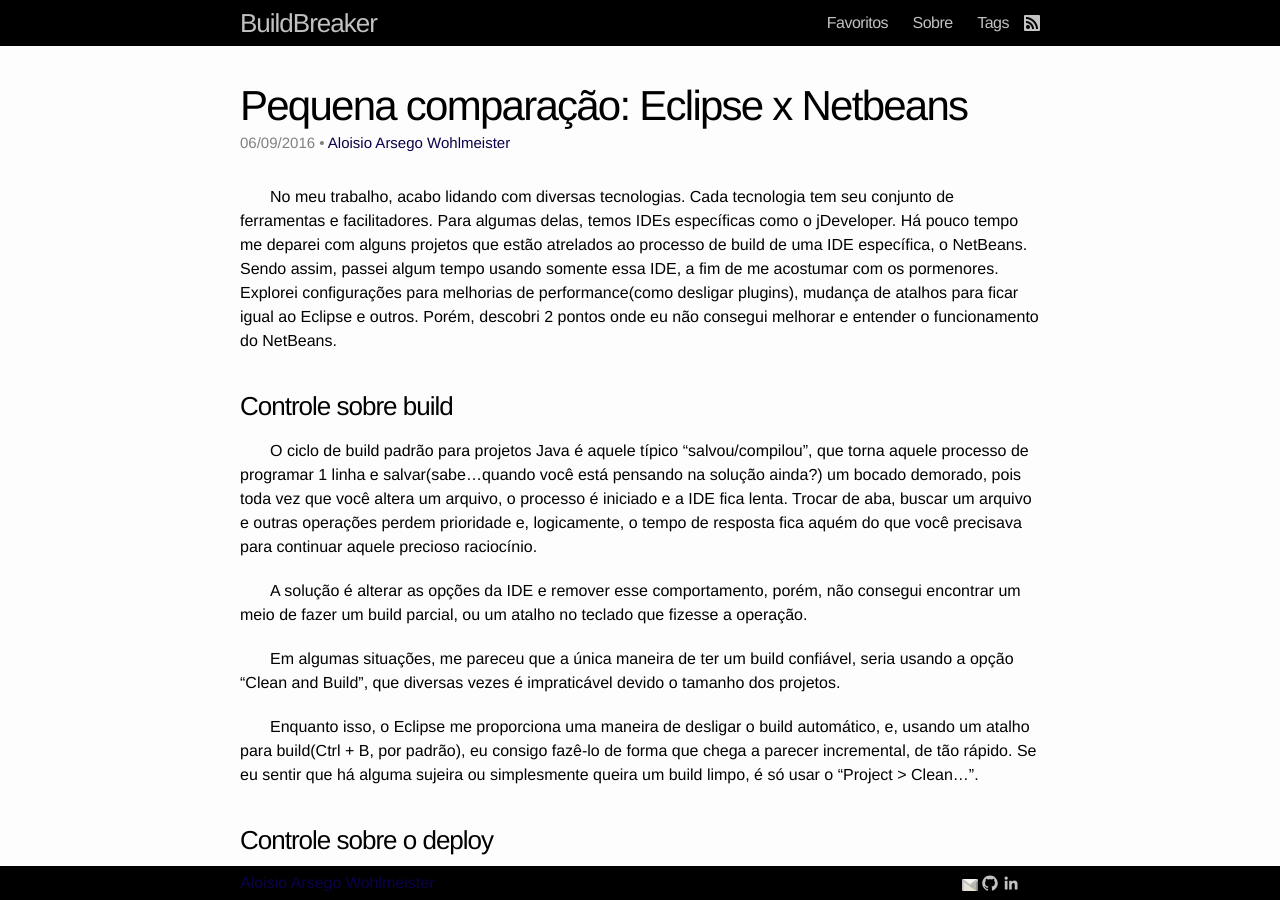
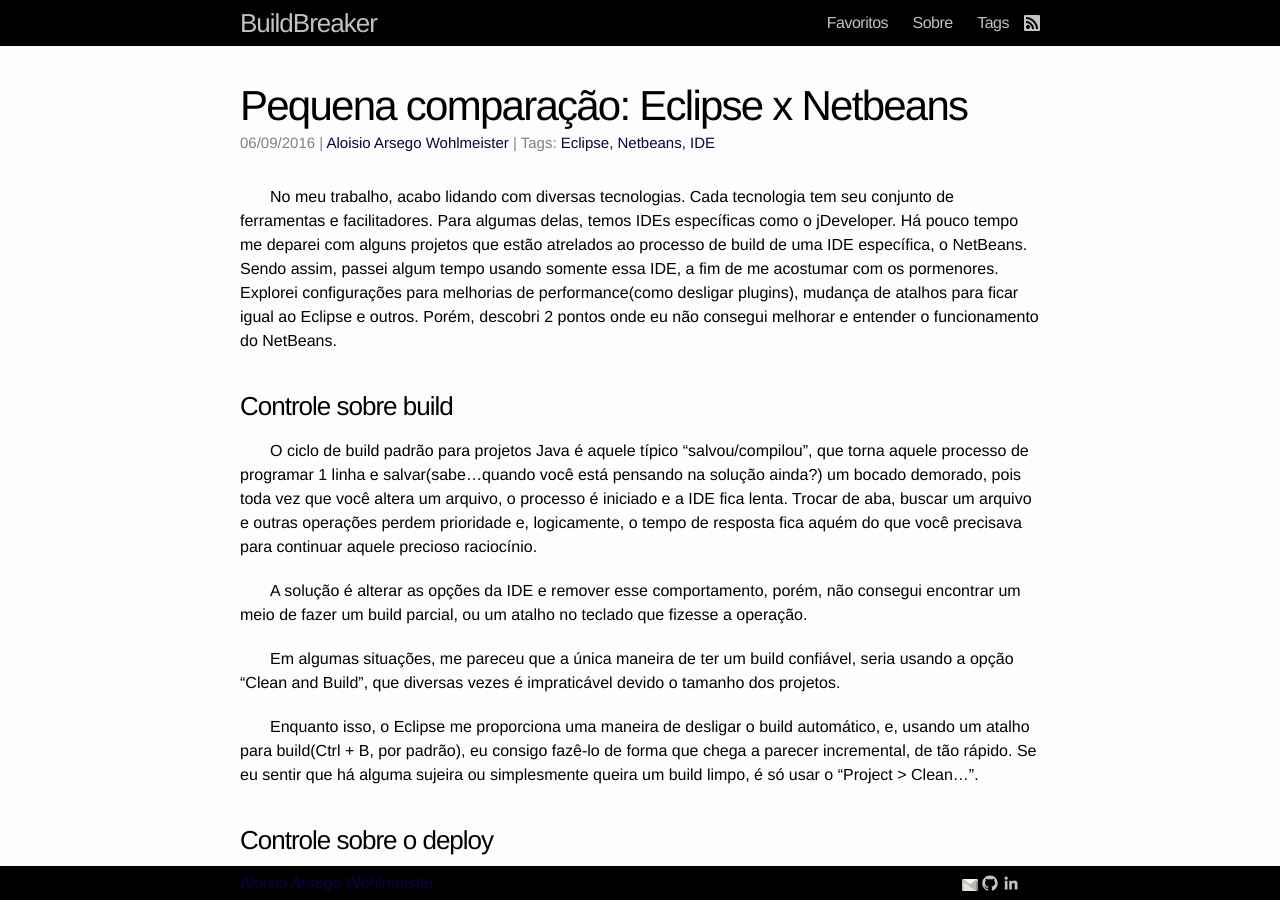
Before and after one commit to aloisioaw/aloisioaw.github.com, a Jekyll site: the page built from _posts/16-09-06-pequena_comparacao_eclipse_netbeans.md, in a window 1280 px wide and 900 px high. Built offline with Jekyll 4.4.1, drawn with Linux system fonts in a browser that asks for light colours; comment, search, counter and statistics services are not loaded.

Commit message:
Added tags below post title

```diff
--- a/_layouts/post.html
+++ b/_layouts/post.html
@@ -5,7 +5,26 @@ layout: default
 	<header class="post-header">
 		<h1>{{ page.title }}</h1>
 		{% assign author = site.authors[page.author] %}
-		<p class="meta">{{ page.date | date: "%d/%m/%Y" }}{% if page.author %} • <a href="/{{ author.about_page }}">{{ author.display_name }}</a>{% endif %}{% if page.meta %} • {{ page.meta }}{% endif %}
+		<p class="meta">
+			{{ page.date | date: "%d/%m/%Y" }}
+			{% if page.author %} |
+				<a href="/{{ author.about_page }}">{{ author.display_name }}</a>
+			{% endif %}
+
+			{% comment %}
+			=======================
+			Adds tags separating by comma
+			=======================
+			{% endcomment %}
+			{% if page.tags %} | Tags:
+				{% for tag in page.tags %}
+					{% assign tagContent = tag %}
+					{% if forloop.index < page.tags.size %}
+						 {% assign tagContent = tagContent | append: ',' %}
+					{% endif %}
+					<a href="{{ site.baseurl }}{% link tags.md %}#{{ tag | slugify }}">{{ tagContent }}</a>
+				{% endfor %}
+			{% endif %}
 		</p>
 	</header>
 
@@ -15,11 +34,11 @@ layout: default
 
 	<h4>Compartilhe o post!</h4>
 	<div class="social-share">
-			<a class="social-share-element" id="social-facebook" href="https://www.facebook.com/sharer/sharer.php?t={{ page.title }}&u={{ site.url }}{{ page.url }}" target="_blank" title="Compartilhar no Facebook"></a>
+		<a class="social-share-element" id="social-facebook" href="https://www.facebook.com/sharer/sharer.php?t={{ page.title }}&u={{ site.url }}{{ page.url }}" target="_blank" title="Compartilhar no Facebook"></a>
 
-			<a class="social-share-element" id="social-twitter" href="https://twitter.com/intent/tweet?text={{ page.title }}&url={{ site.url }}{{ page.url }}&via=aloisioaw&hashtags={{ tagStr }}" target="_blank" title="Compartilhar no Twitter"></a>
+		<a class="social-share-element" id="social-twitter" href="https://twitter.com/intent/tweet?text={{ page.title }}&url={{ site.url }}{{ page.url }}&via=aloisioaw&hashtags={{ tagStr }}" target="_blank" title="Compartilhar no Twitter"></a>
 
-			<a class="social-share-element" id="social-linkedin" href="http://www.linkedin.com/shareArticle?mini=true&title={{ page.title }}&url={{ site.url }}{{ page.url }}&source={{ site.url }}" target="_blank" title="Compartilhar no LinkedIn"></a>
+		<a class="social-share-element" id="social-linkedin" href="http://www.linkedin.com/shareArticle?mini=true&title={{ page.title }}&url={{ site.url }}{{ page.url }}&source={{ site.url }}" target="_blank" title="Compartilhar no LinkedIn"></a>
 	</div>
 
 	{% if page.comments and jekyll.environment == "production" %}
```
